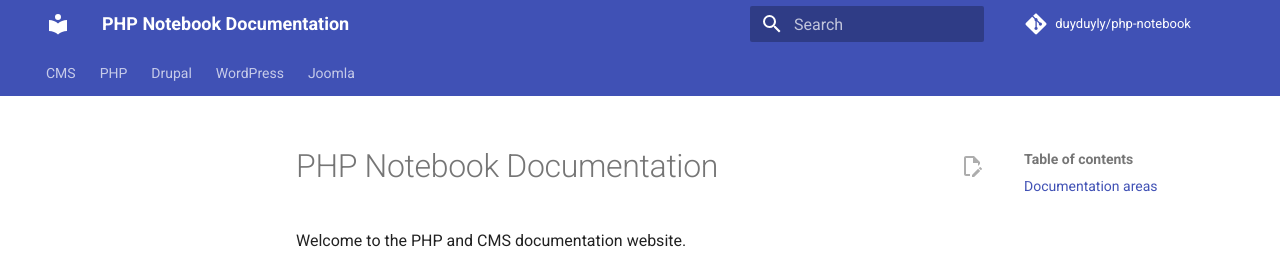
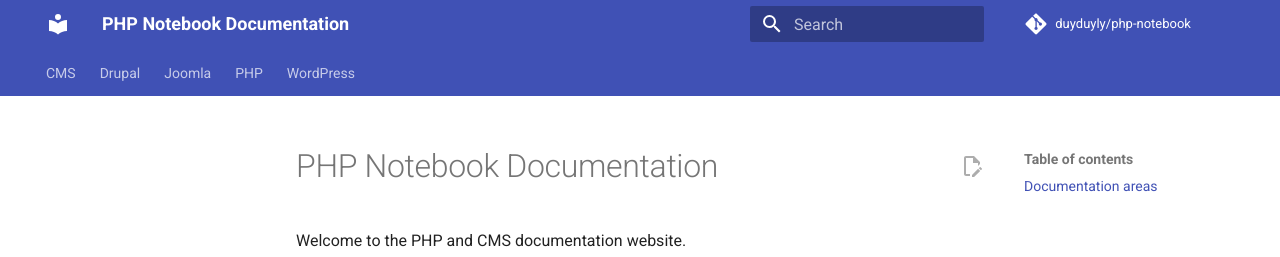
Before and after one commit to duyduyly/php-notebook, an MkDocs documentation site: the page built from docs/index.md, in a window 1280 px wide. Shown: the top 257 px of the page. Built offline with MkDocs 1.6.1 and Material for MkDocs 9.7.7, drawn with Linux system fonts in a browser that asks for light colours; comment, search, counter and statistics services are not loaded; part of the change alters nothing that is shown.

```diff
--- a/mkdocs.yml
+++ b/mkdocs.yml
@@ -6,21 +6,19 @@ repo_name: duyduyly/php-notebook
 repo_url: https://github.com/duyduyly/php-notebook
 edit_uri: edit/structure/docs/
 
-# These pages remain available by direct URL but are intentionally excluded
-# from all navigation menus and section navigation.
+# The root landing page exists but is intentionally excluded from navigation.
 not_in_nav: |
   index.md
-  home/*
 
 nav:
   - CMS: cms/overview.md
+  - Drupal: drupal/overview.md
+  - Joomla: joomla/overview.md
   - PHP:
       - Overview: php/overview.md
       - Demo:
           - Demo: php/demo/demo.md
-  - Drupal: drupal/overview.md
   - WordPress: wordpress/overview.md
-  - Joomla: joomla/overview.md
 
 theme:
   name: material
```
